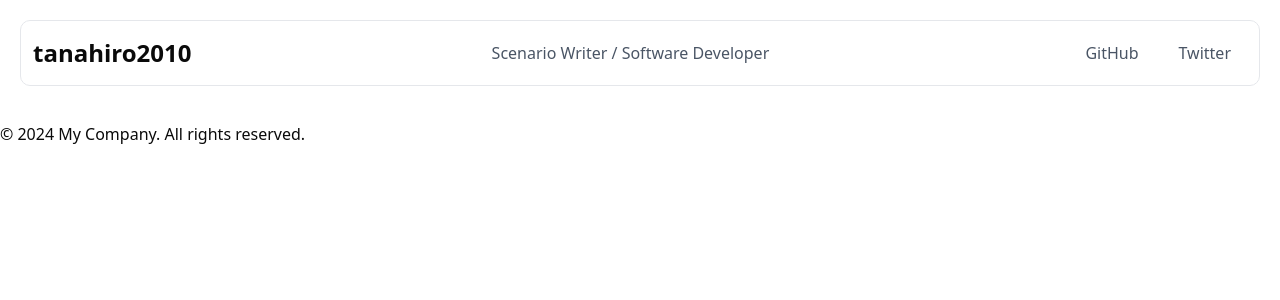
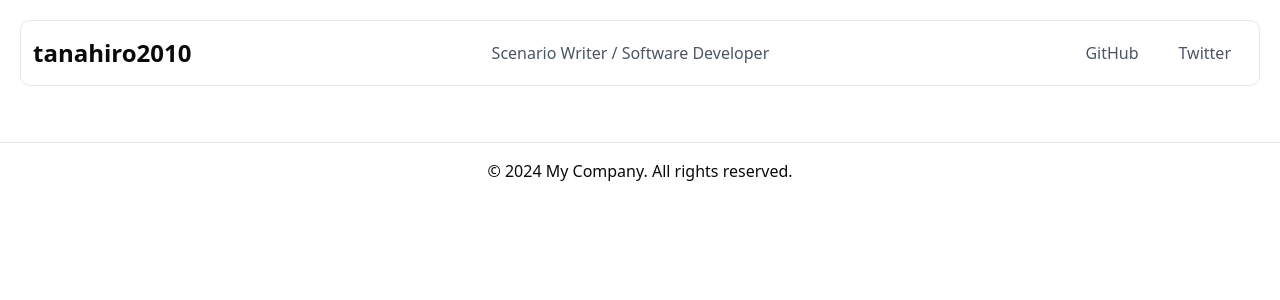
Before and after one commit to tanahiro2010/portfolio, a React (Vite) app: page /links in a window 1280 px wide. Shown: the top 300 px of the page. Built offline with nearby package versions, Linux system fonts and the light colour scheme.

Commit message:
feat: フッターをスタイリングして中央揃えに変更

```diff
--- a/src/components/layout/footer.tsx
+++ b/src/components/layout/footer.tsx
@@ -2,10 +2,10 @@
 
 const Footer = () => {
     return (
-        <footer>
+        <footer className="text-center py-4 flex items-center justify-center flex-col space-y-2 border-t border-gray-200 mt-5">
             <p>© 2024 My Company. All rights reserved.</p>
         </footer>
-    )
+    );
 }
 
 export default Footer;
```
